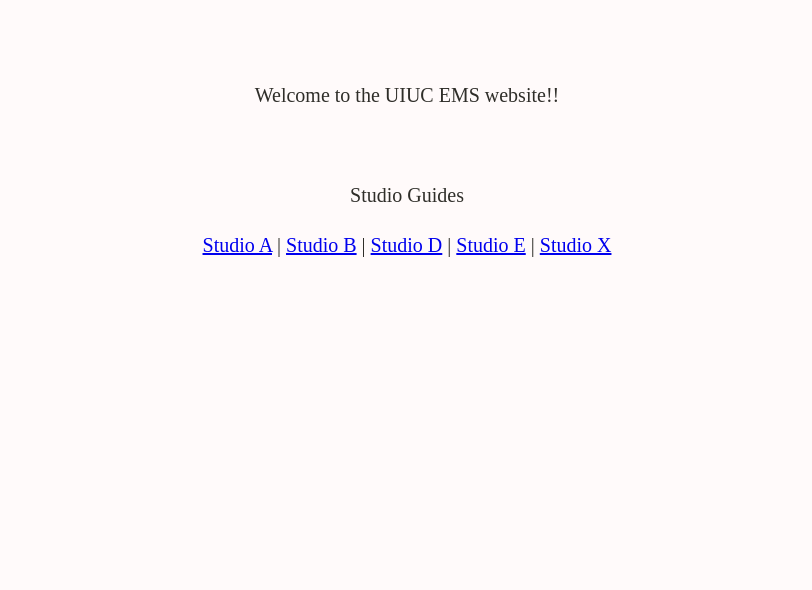
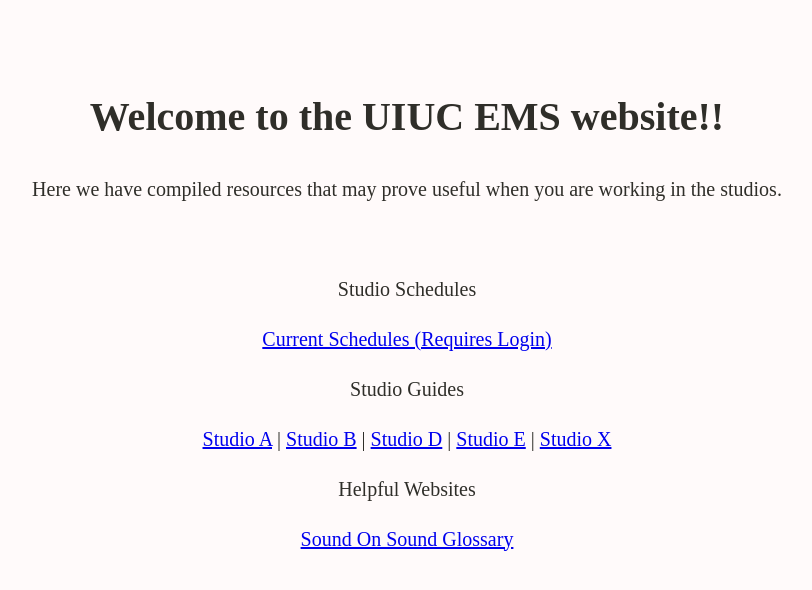
Before and after one commit to uiuc-ems-admin/uiuc-ems-admin.github.io, a plain HTML site: page index.html in a window 1280 px wide. Shown: the whole page, without its empty margins (233-1045 px from the left). Drawn offline with Linux system fonts and the light colour scheme.

Commit message:
Update index.html

```diff
--- a/index.html
+++ b/index.html
@@ -33,12 +33,20 @@
     <body>
         <center>
             <p>
-            Welcome to the UIUC EMS website!!
-
+                <h1>Welcome to the UIUC EMS website!!</h1>
             </p>
+            <p>
+                Here we have compiled resources that may prove useful when you are working in the studios.
+            </p>
+            <br>
+            <p>Studio Schedules</p>
+            <a href="https://uofi.box.com/s/1r0bqrsc9jfm4nakuj8d0bx7pycmfjes">Current Schedules (Requires Login)</a>
             <br>
             <p>Studio Guides</p>
         <a href="quick-start-guides/studio-a.pdf">Studio A</a> | <a href="quick-start-guides/studio-b.pdf">Studio B</a> | <a href="quick-start-guides/studio-d.pdf">Studio D</a> | <a href="quick-start-guides/studio-e.pdf">Studio E</a> | <a href="quick-start-guides/studio-x.pdf">Studio X</a>
+        <br>
+        <p>Helpful Websites</p>
+        <a href="https://www.soundonsound.com/glossary">Sound On Sound Glossary</a>
     </center>
     </body>
 </html>
```
